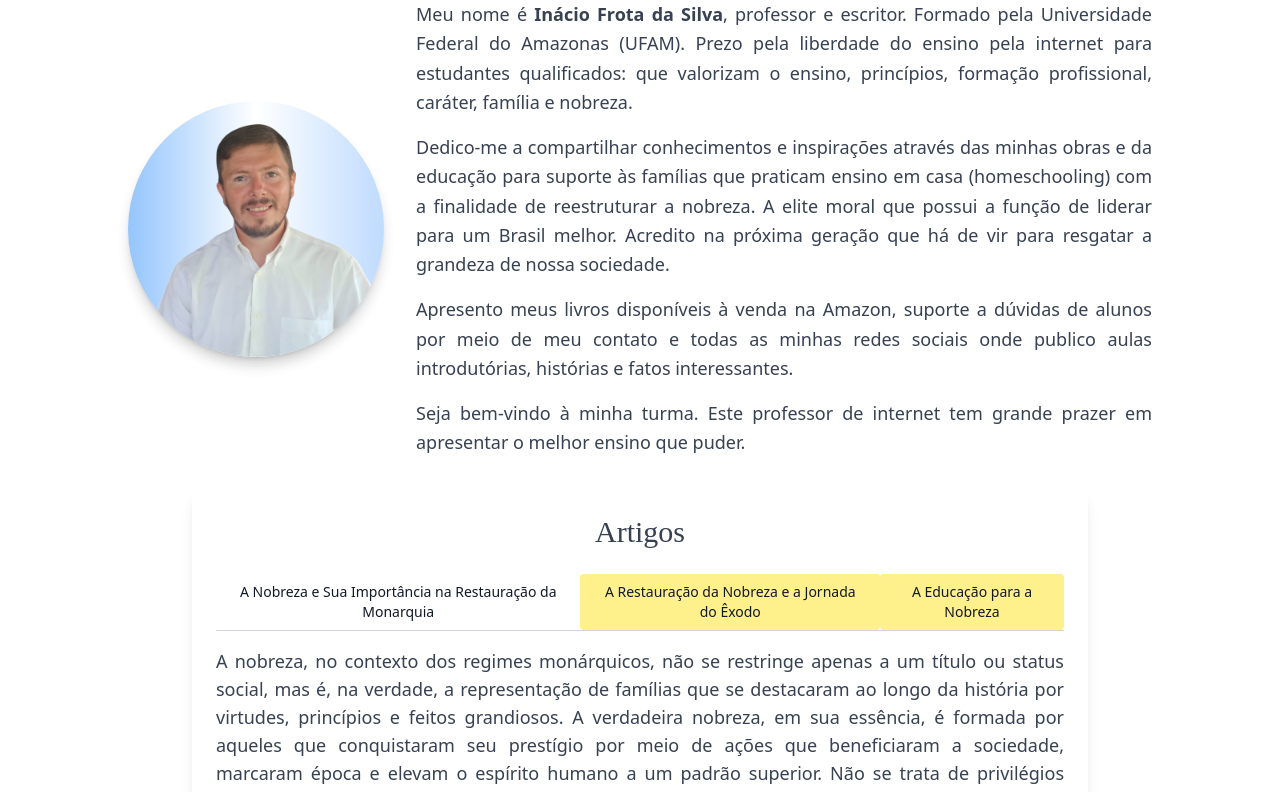
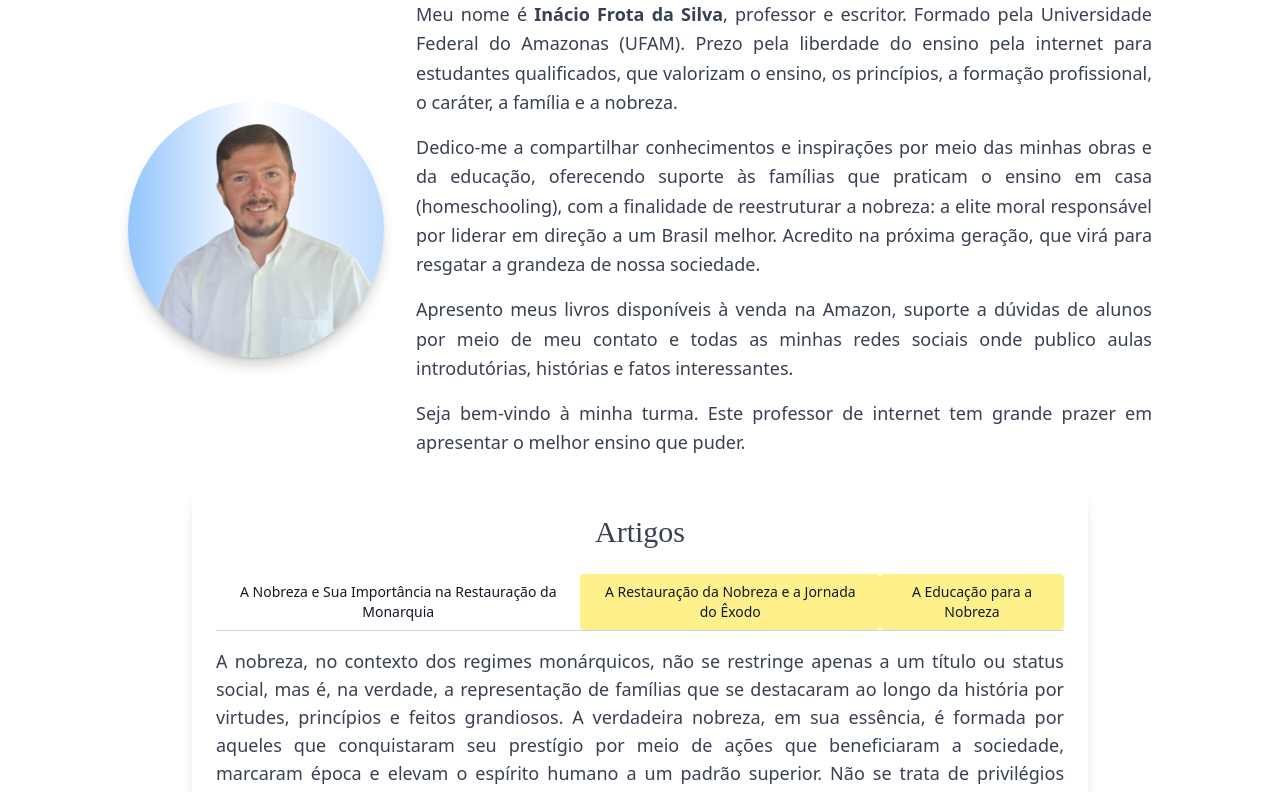
Before and after one commit to professorinaciosilva/sitepessoal, a Next.js app: page / in a window 1280 px wide. Shown: the part 1248-2040 px from the top of the page. Built offline with nearby package versions, Linux system fonts and the light colour scheme.

Commit message:
página sobre revisão

```diff
--- a/app/components/AboutSection.tsx
+++ b/app/components/AboutSection.tsx
@@ -20,10 +20,10 @@ export default function AboutSection() {
         {/* Texto */}
         <div className="mt-6 md:mt-0 flex flex-col justify-center">
           <p className="text-lg text-gray-700 leading-relaxed max-w-3xl text-justify">
-	Meu nome é <strong>Inácio Frota da Silva</strong>, professor e escritor. Formado pela Universidade Federal do Amazonas (UFAM). Prezo pela liberdade do ensino pela internet para estudantes qualificados: que valorizam o ensino, princípios, formação profissional, caráter, família e nobreza.
+	           Meu nome é <strong>Inácio Frota da Silva</strong>, professor e escritor. Formado pela Universidade Federal do Amazonas (UFAM). Prezo pela liberdade do ensino pela internet para estudantes qualificados, que valorizam o ensino, os princípios, a formação profissional, o caráter, a família e a nobreza.
           </p>
           <p className="text-lg text-gray-700 leading-relaxed max-w-3xl mt-4 text-justify">
-            Dedico-me a compartilhar conhecimentos e inspirações através das minhas obras e da educação para suporte às famílias que praticam ensino em casa (homeschooling) com a finalidade de reestruturar a nobreza. A elite moral que possui a função de liderar para um Brasil melhor. Acredito na próxima geração que há de vir para resgatar a grandeza de nossa sociedade.
+            Dedico-me a compartilhar conhecimentos e inspirações por meio das minhas obras e da educação, oferecendo suporte às famílias que praticam o ensino em casa (homeschooling), com a finalidade de reestruturar a nobreza: a elite moral responsável por liderar em direção a um Brasil melhor. Acredito na próxima geração, que virá para resgatar a grandeza de nossa sociedade.
           </p>
           <p className="text-lg text-gray-700 leading-relaxed max-w-3xl mt-4 text-justify">
             Apresento meus livros disponíveis à venda na Amazon, suporte a dúvidas de alunos por meio de meu contato e todas as minhas redes sociais onde publico aulas introdutórias, histórias e fatos interessantes.
```
